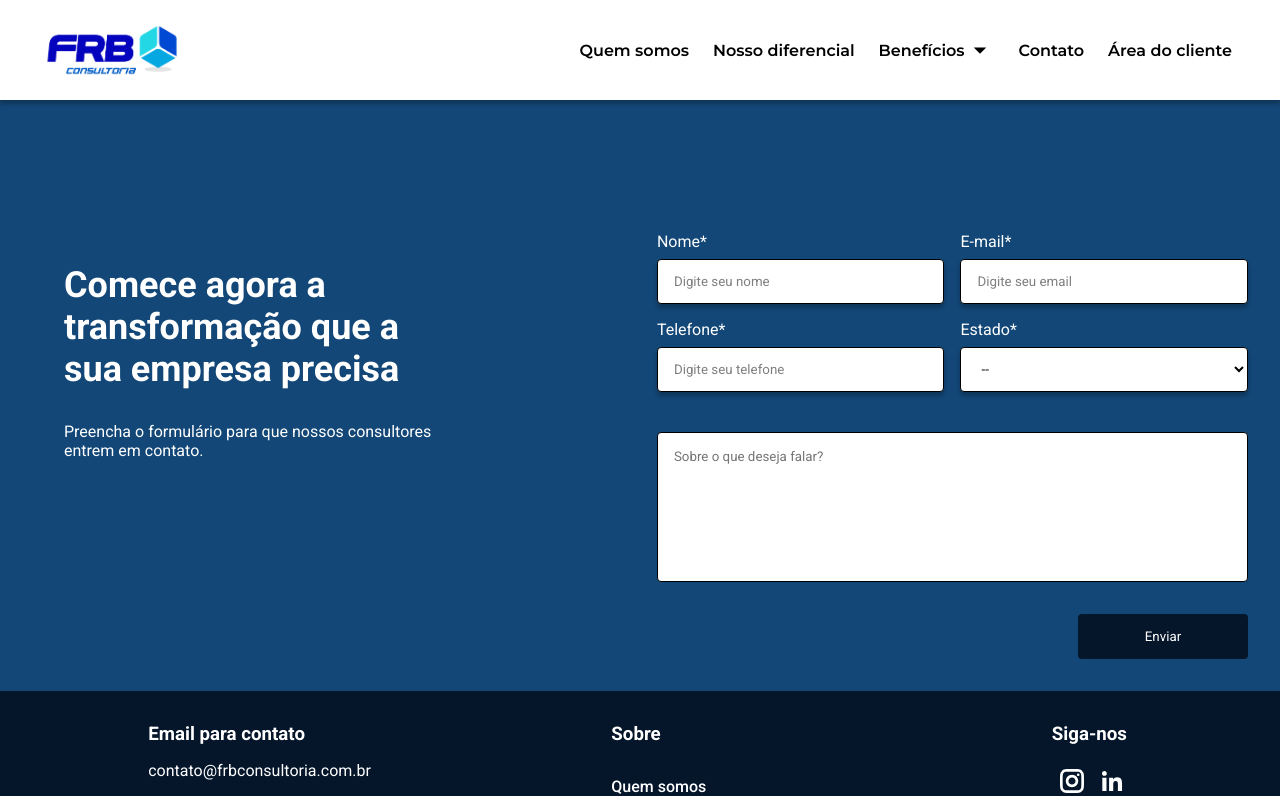
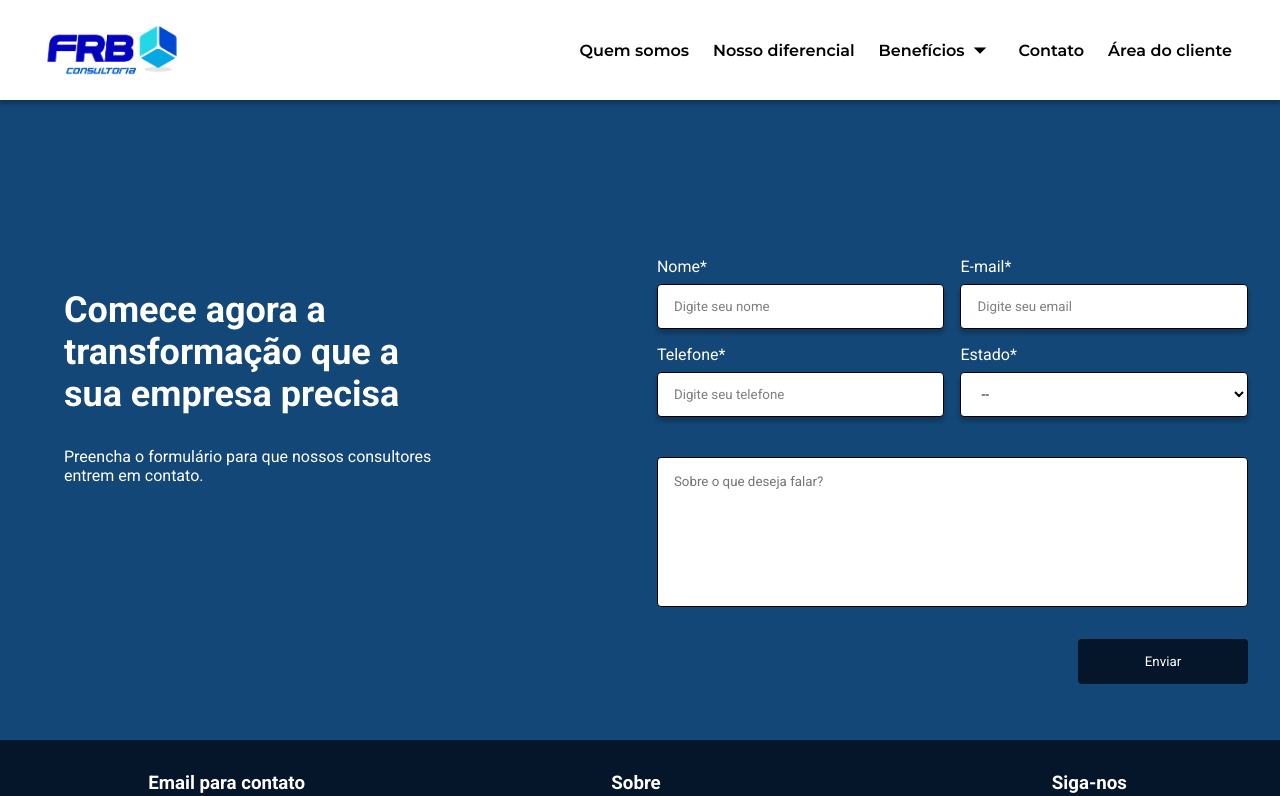
Before and after one commit to Gabriel-Dev/FRB-Website, a React (Vite) app in the folder FRB-Website/: page /contato in a window 1280 px wide. Shown: the top 796 px of the page. Built offline with nearby package versions, Linux system fonts and the light colour scheme.

Commit message:
feat: toasty resetpassword

```diff
--- a/FRB-Website/src/pages/Admin/style.js
+++ b/FRB-Website/src/pages/Admin/style.js
@@ -101,6 +101,7 @@ export const Main = styled.main`
     width: 100%;
     display: flex;
     border-left: 2px solid var(--color-white-1);
+    padding: 0 16px;
     p,
     span {
       width: 80px;
@@ -121,7 +122,7 @@ export const Main = styled.main`
 
     justify-content: space-between;
     width: 589px;
-    padding: 10px;
+    padding: 10px 32px;
   }
   .positionEditTrash {
     display: flex;
--- a/FRB-Website/src/pages/Contact/style.js
+++ b/FRB-Website/src/pages/Contact/style.js
@@ -54,7 +54,7 @@ background-color: var(--color-primary-1);
 }
 
 @media (min-width: 768px) {
-    min-height: 70vh;
+    min-height: 80vh;
         .container{
             flex-direction: row;
 
--- a/FRB-Website/src/pages/ResetPassword/index.jsx
+++ b/FRB-Website/src/pages/ResetPassword/index.jsx
@@ -12,6 +12,7 @@ import { resetPasswordSchema } from "../../schemas";
 import { AiFillEye } from "react-icons/ai";
 import { AiFillEyeInvisible } from "react-icons/ai";
 import jwt_decode from 'jwt-decode';
+import { notifyError, notifySucess } from "../../Toastfy";
 
 export const ResetPassword = () => {
   const params = useParams();
@@ -41,17 +42,19 @@ export const ResetPassword = () => {
   });
 
   const resetPassword = async (body) => {
-    const user_id = jwt_decode(token).user_id;
     try {
+      const user_id = jwt_decode(token).user_id;
       const response = await api.patch(`users/${user_id}/`, body, {
         headers: {
           Authorization: `Bearer ${token}`,
         },
       });
-
+      notifySucess("Senha redefinida com sucesso")
       navigate("/areadocliente")
     } catch (err) {
       console.log(err);
+      console.log("teste")
+      notifyError("Não foi possível alterar a senha")
     }
   };
 
```
